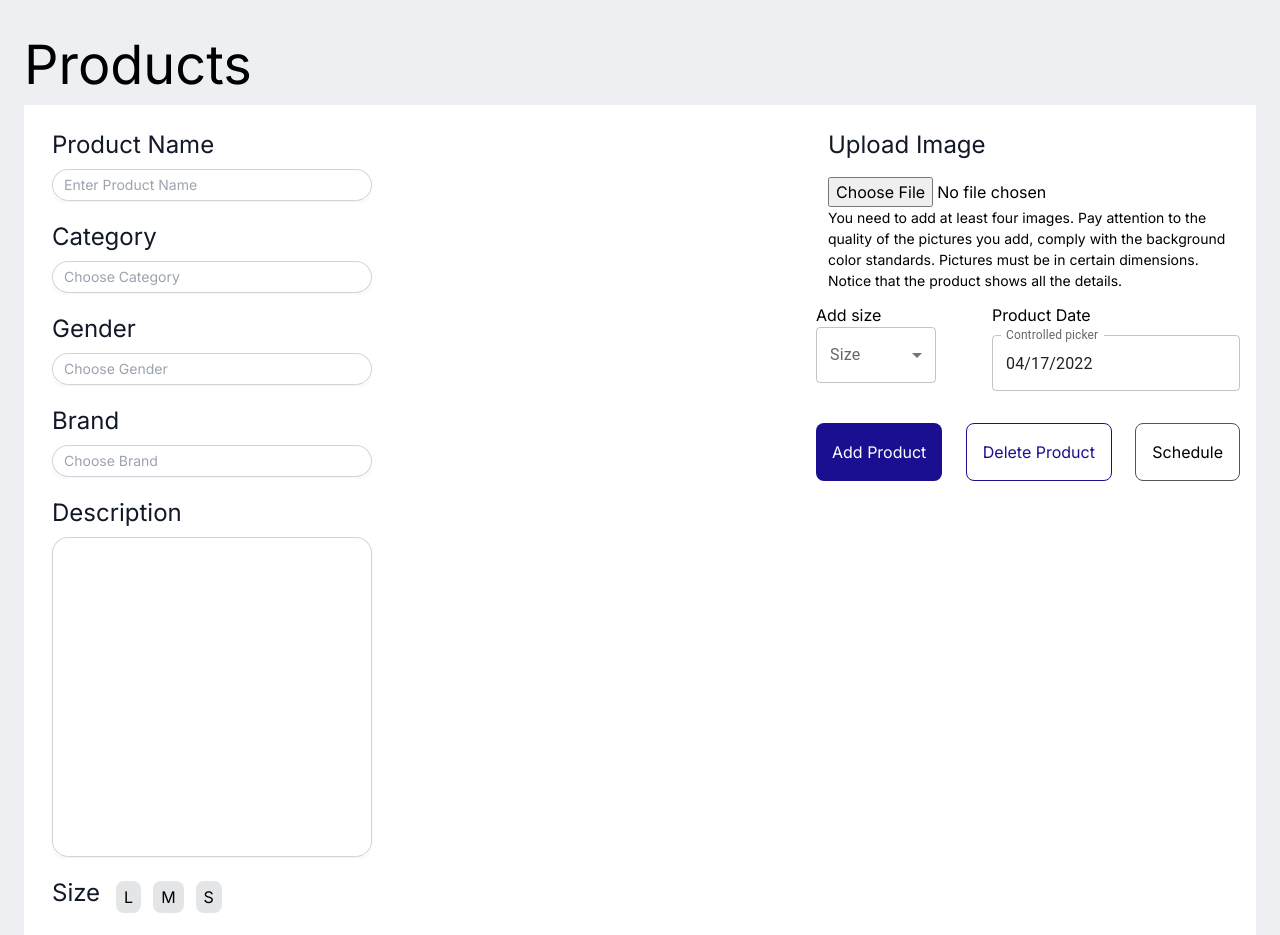
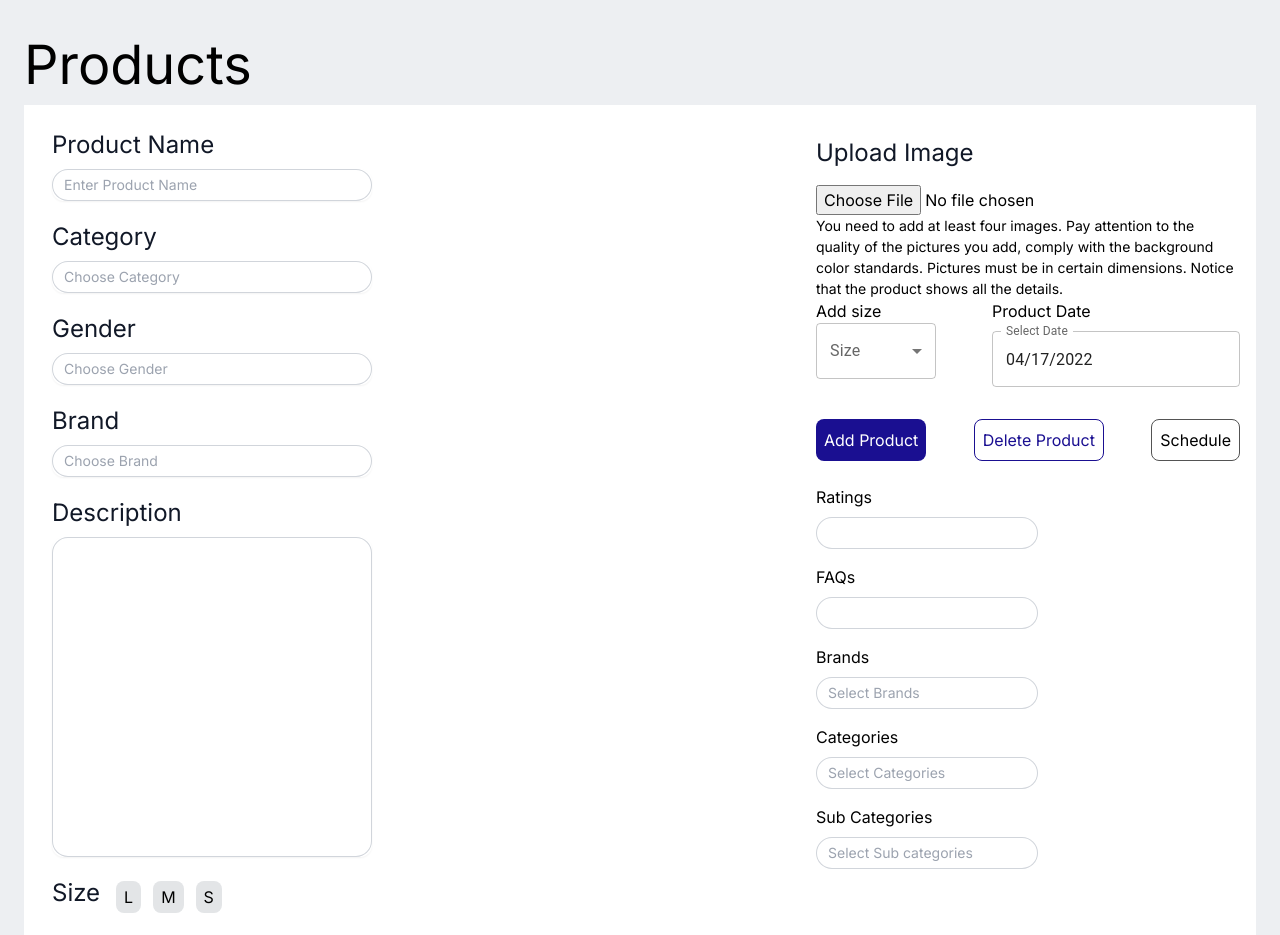
Before and after one commit to Ayushz19/rizzarch_admin_panel, a Next.js app: page /products/add_products in a window 1280 px wide. Shown: the top 935 px of the page. Built offline with nearby package versions, Linux system fonts and the light colour scheme.

Commit message:
add products completed

```diff
--- a/src/app/products/add_products/Addproducts.js
+++ b/src/app/products/add_products/Addproducts.js
@@ -205,8 +205,8 @@ const Addproducts = () => {
             </div>
           </div>
         </div>
-        <div className="right side p-4">
-          <div className="img up p-3 ">
+        <div className="right side p-4 mt-5">
+          <div className="img up  ">
             <p className="block text-[24px] leading-6 text-gray-900">
               Upload Image
             </p>
@@ -272,7 +272,7 @@ const Addproducts = () => {
                 <LocalizationProvider dateAdapter={AdapterDayjs}>
                   <DemoContainer components={["DatePicker"]}>
                     <DatePicker
-                      label="Controlled picker"
+                      label="Select Date"
                       value={value}
                       onChange={(newValue) => setValue(newValue)}
                     />
@@ -282,12 +282,65 @@ const Addproducts = () => {
             </div>
           </div>
           <div className="3-buttons flex  justify-between mt-8">
-            <button className="bg-[#1A0F91] text-white p-4 rounded-lg">Add Product</button>
-            <button className="p-4 rounded-lg border-[1px] text-[#1A0F91] border-[#1A0F91]">Delete Product</button>
-            <button className="p-4 rounded-lg border-[1px] border-[#535353] ">Schedule</button>
+            <button className="bg-[#1A0F91] text-white p-2 rounded-lg">
+              Add Product
+            </button>
+            <button className="p-2 rounded-lg border-[1px] text-[#1A0F91] border-[#1A0F91]">
+              Delete Product
+            </button>
+            <button className="p-2 rounded-lg border-[1px] border-[#535353] ">
+              Schedule
+            </button>
           </div>
-          <div className="rest">
-
+          <div className="rest mt-6 flex flex-col gap-4">
+            <div className="">
+              <h3>Ratings</h3>
+              <input
+                type="text"
+                name="price"
+                id="price"
+                className="block mt-2  rounded-2xl border-0 py-1 pl-3 bg-white  text-gray-900 ring-1 ring-inset ring-gray-300 placeholder:text-gray-400 focus:ring-2 focus:ring-inset focus:ring-indigo-600 sm:text-sm sm:leading-6"
+              />
+            </div>
+            <div className="">
+              <h3>FAQs</h3>
+              <input
+                type="text"
+                name="price"
+                id="price"
+                className="block mt-2  rounded-2xl border-0 py-1 pl-3 bg-white  text-gray-900 ring-1 ring-inset ring-gray-300 placeholder:text-gray-400 focus:ring-2 focus:ring-inset focus:ring-indigo-600 sm:text-sm sm:leading-6"
+              />
+            </div>
+            <div className="">
+              <h3>Brands</h3>
+              <input
+                type="text"
+                name="price"
+                placeholder="Select Brands"
+                id="price"
+                className="block mt-2  rounded-2xl border-0 py-1 pl-3 bg-white  text-gray-900 ring-1 ring-inset ring-gray-300 placeholder:text-gray-400 focus:ring-2 focus:ring-inset focus:ring-indigo-600 sm:text-sm sm:leading-6"
+              />
+            </div>
+            <div className="">
+              <h3>Categories</h3>
+              <input
+                type="text"
+                name="price"
+                placeholder="Select Categories"
+                id="price"
+                className="block mt-2  rounded-2xl border-0 py-1 pl-3 bg-white  text-gray-900 ring-1 ring-inset ring-gray-300 placeholder:text-gray-400 focus:ring-2 focus:ring-inset focus:ring-indigo-600 sm:text-sm sm:leading-6"
+              />
+            </div>
+            <div className="">
+              <h3>Sub Categories</h3>
+              <input
+                type="text"
+                name="price"
+                placeholder="Select Sub categories"
+                id="price"
+                className="block mt-2  rounded-2xl border-0 py-1 pl-3 bg-white  text-gray-900 ring-1 ring-inset ring-gray-300 placeholder:text-gray-400 focus:ring-2 focus:ring-inset focus:ring-indigo-600 sm:text-sm sm:leading-6"
+              />
+            </div>
           </div>
         </div>
       </div>
```
